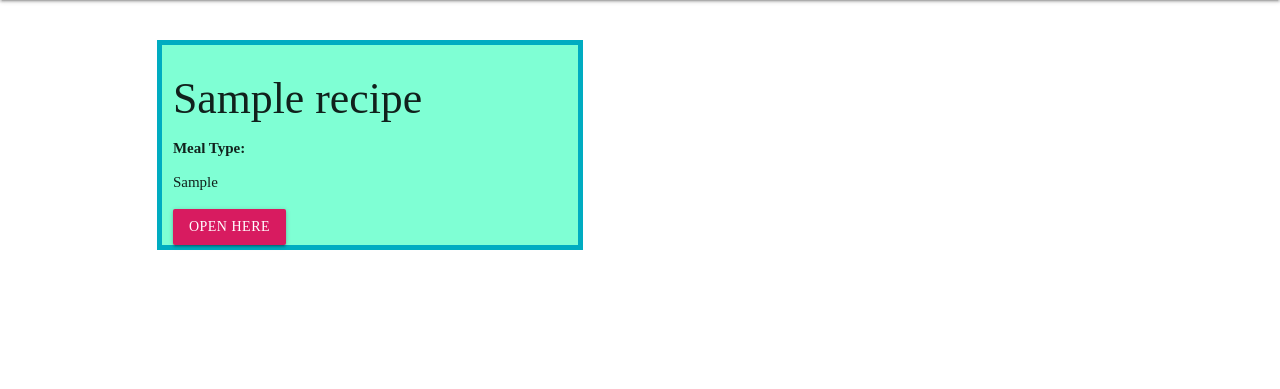
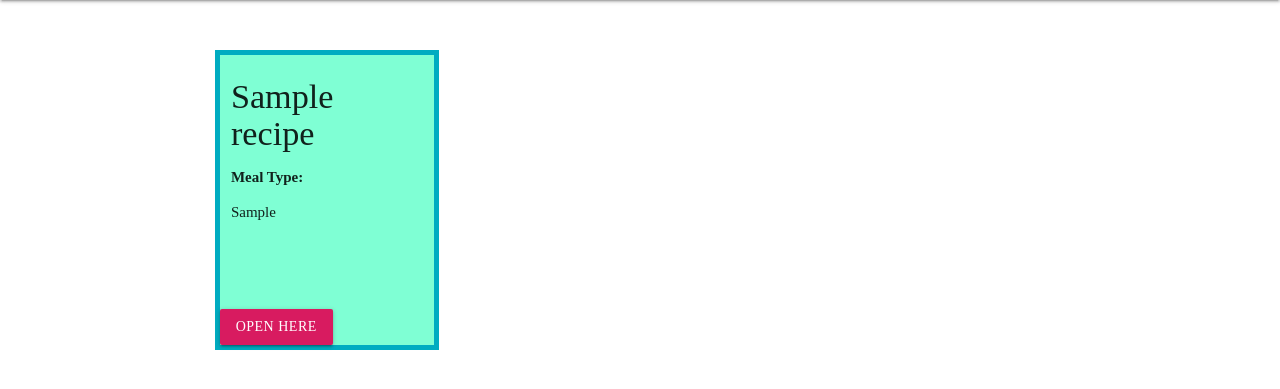
Before and after one commit to mcnic16/low-cholesterol-food, a Flask app: page / in a window 1280 px wide; the page is wider, and only the part inside the window is pictured. Shown: the part 64-453 px from the top of that part. Run offline with Flask 3, Linux system fonts and the light colour scheme; the visitor is signed in with stand-in values (Sample User, id 1); a database or web service that is not in the repository returns one stand-in record (values such as "Sample title"); some libraries are stand-ins or nearby versions; some web fonts are replaced.

Commit message:
made changes to the recipes html and css to make the homepage look better

```diff
--- a/app.py
+++ b/app.py
@@ -131,7 +131,8 @@ def edit_recipe(recipe_id):
             "tools": request.form.get("tools"),
             "directions": request.form.get("directions"),
             "cooking_time": request.form.get("cooking_time"),
-            "servings": request.form.get("servings")
+            "servings": request.form.get("servings"),
+            "created_by": session["user"],
         }
         mongo.db.recipes.update({"_id": ObjectId(recipe_id)}, edited_recipe)
         flash("Recipe Successfully Updated")
--- a/static/css/style.css
+++ b/static/css/style.css
@@ -14,20 +14,25 @@ body {
   font-size: 30px;
 }
 
+.container {
+margin-left: 140px;
+}
+
 /* ------text on the navbar----------- */
 .text-shadow {
   text-shadow: 2px 2px 2px rgba(0, 0, 0, 0.5);
 }
+
 /* ------------form cards----------------*/
 .regcontainer {
   background: white;
   padding: 20px 25px;
-    border: 5px solid #00acc1 ;
+  border: 5px solid #00acc1;
   width: 550px;
   height: auto;
   box-sizing: border-box;
   position: relative;
-    margin-top: 50px ;
+  margin-top: 50px;
   margin-left: 350px;
 }
 
@@ -39,6 +44,7 @@ body {
   0% {
     transform: scale(0);
   }
+
   100% {
     transform: scale(1);
   }
@@ -48,12 +54,12 @@ body {
 .modal-container {
   background: aquamarine;
   padding: 0px 25px;
-    border: 5px solid #00acc1 ;
+  border: 5px solid #00acc1;
   width: 400px;
-    height: 100%;
+  height: 300px;
   box-sizing: border-box;
   position: relative;
-    margin-top: 20px;
+  margin-top: 50px;
   margin-left: 50px;
 
 }
@@ -64,7 +70,7 @@ body {
   font-weight: 600;
 }
 
-.container {
+.btn .container {
   margin-left: 50px;
   margin-top: 20px;
   width: 100%;
@@ -75,7 +81,14 @@ body {
   width: 600px;
 }
 
+.modalbut{
+  position: absolute;
+  bottom: 0;
+}
 
+.modtext{
+  word-break: break-word;
+}
 /*---------------------------------------media-queiries-----------------*/
 
 @media screen and (max-width: 1075px) {
@@ -87,20 +100,23 @@ body {
   .nav-wrapper .brand-logo {
     font-size: 30px;
   }
+
   .regcontainer {
     width: 70%;
-  margin-left:60px;
+    margin-left: 60px;
     height: auto;
   }
+
   .container {
     width: 80%;
     height: 100%;
     margin-left: 10px;
   }
+
   .card-panel {
     margin-left: 0px;
     width: auto;
-  height:auto;
+    height: auto;
   }
 }
 
--- a/templates/recipes.html
+++ b/templates/recipes.html
@@ -5,13 +5,16 @@
 <div class="container">
   <div class="row">
     {% for recipe in recipes %}
-    <div class="col s12 m5 l4 offset-m1 offset-l1 modal-container">
-      <h3>{{ recipe.name }}</h3>
-      <h5 class="modal-heading">Meal Type:</h5>
-      <p>{{ recipe.meal_type }}</p>
+      <div class="col s12 m4 l3 offset-m1 offset-l1 modal-container" style="display: grid;">
+        <div class="modtext">
+          <h4>{{ recipe.name }}</h4>
+          <h5 class="modal-heading">Meal Type:</h5>
+          <p>{{ recipe.meal_type }}</p>
+        </div>
+      <div class="modal-button" style="display: contents";>
+        <a class="waves-effect waves-light btn pink darken-1 modal-trigger modalbut" href="#modal-{{ loop.index }}">Open here</a>
+      </div>
 
-
-      <a class="waves-effect waves-light btn pink darken-1 modal-trigger" href="#modal-{{ loop.index }}">Open here</a>
     </div>
     <!-- Modal Structure -->
     <div id="modal-{{ loop.index }}" class="modal">
@@ -28,6 +31,8 @@
         <p>{{ recipe.servings }}</p>
       </div>
       <div class="modal-footer">
+        Session: {{session.user}}
+        Created By: {{recipe.created_by}}
         <a href="#!" class="modal-action modal-close waves-effect btn cynan lighten-1">Close</a>
         {% if session.user|lower == recipe.created_by|lower and session.user!= "" %}
         <a href="{{ url_for('edit_recipe', recipe_id=recipe._id) }}"
```
Also changed, not shown: README.md. Lines whose indentation alone changed are shown as unchanged.
